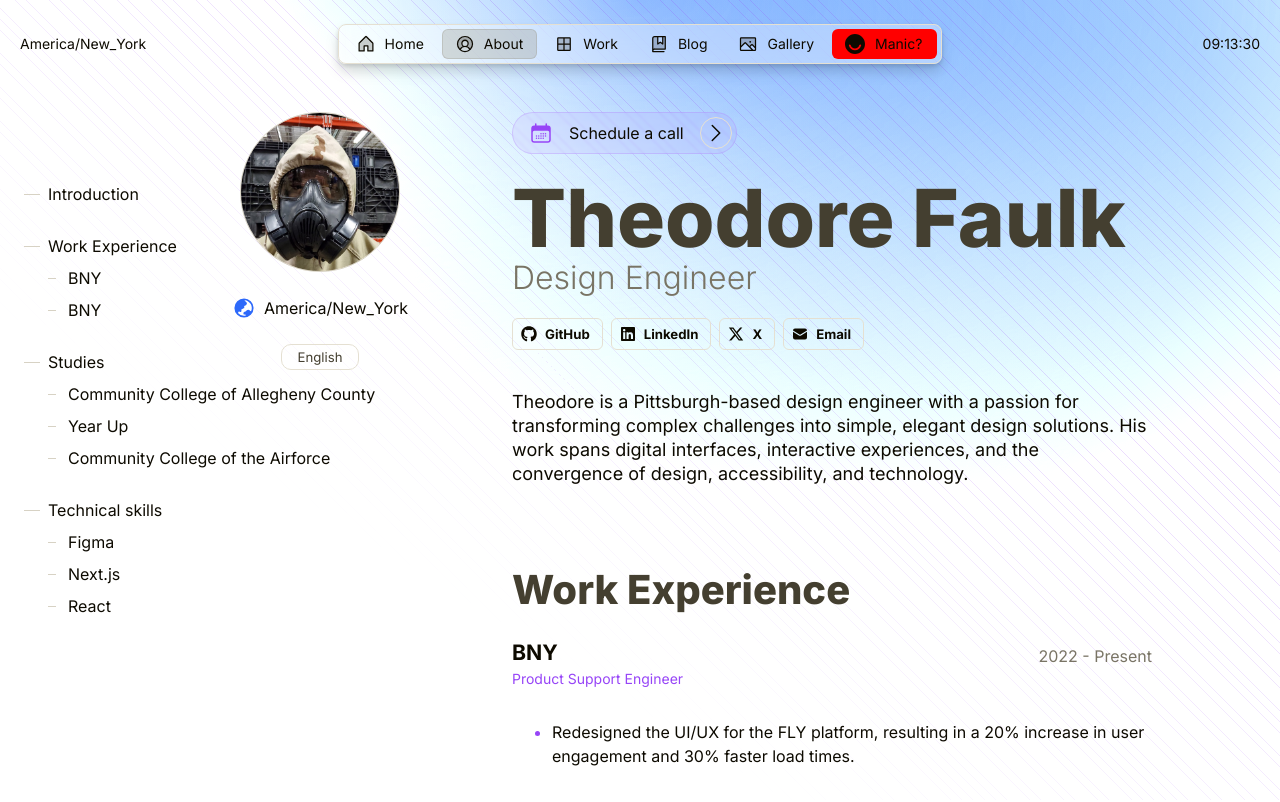
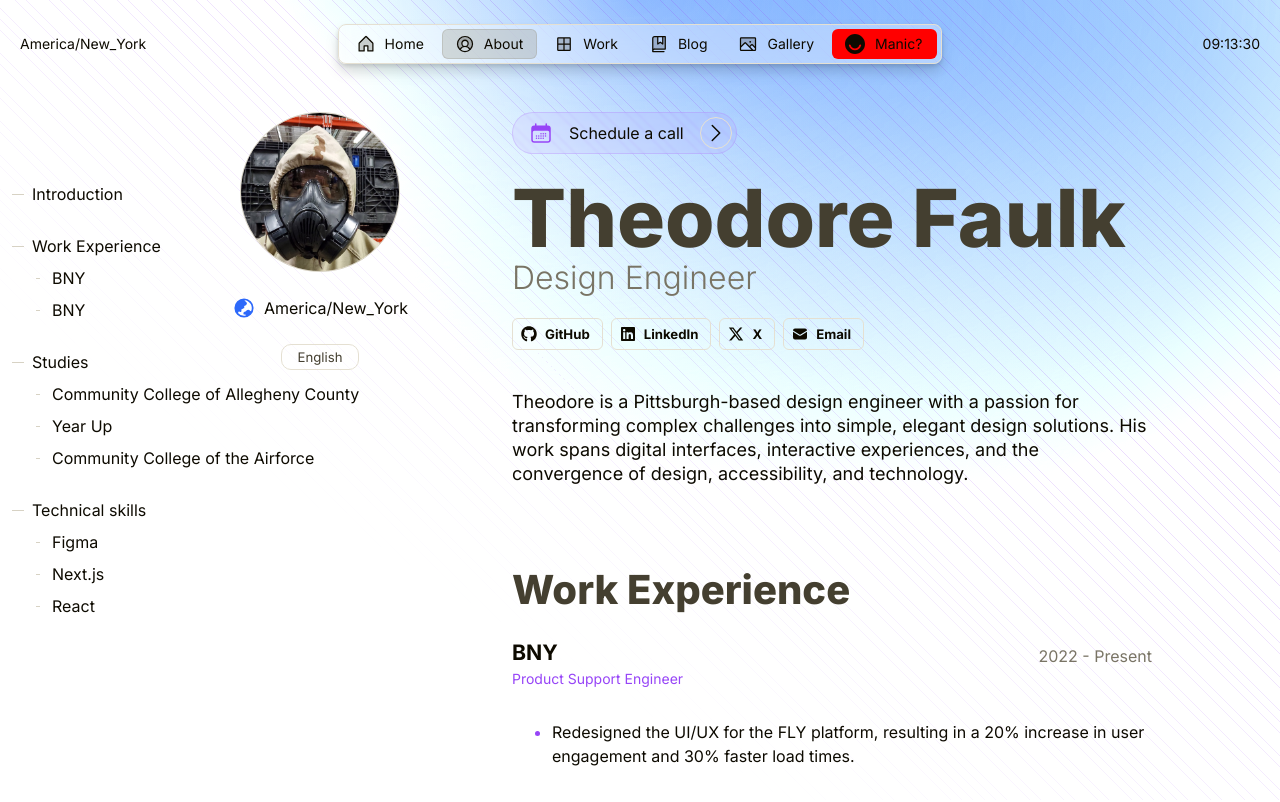
Before and after one commit to DevFaulk/devfaulk, a Next.js app: page /about in a window 1280 px wide. Shown: the top 802 px of the page. Built offline with nearby package versions, Linux system fonts and the light colour scheme.

Commit message:
modify manic page

```diff
--- a/src/app/about/components/TableOfContents.tsx
+++ b/src/app/about/components/TableOfContents.tsx
@@ -18,7 +18,10 @@ interface TableOfContentsProps {
 	};
 }
 
-const TableOfContents: React.FC<TableOfContentsProps> = ({ structure, about }) => {
+const TableOfContents: React.FC<TableOfContentsProps> = ({
+	structure,
+	about,
+}) => {
 	const scrollTo = (id: string, offset: number) => {
 		const element = document.getElementById(id);
 		if (element) {
@@ -40,13 +43,15 @@ const TableOfContents: React.FC<TableOfContentsProps> = ({ structure, about }) =
 				left: '0',
 				top: '50%',
 				transform: 'translateY(-50%)',
-                whiteSpace: 'nowrap'
+				whiteSpace: 'nowrap',
 			}}
 			position="fixed"
-            paddingLeft="24" gap="32"
-            direction="column" hide="s">
+			paddingLeft="12"
+			gap="32"
+			direction="column"
+			hide="s">
 			{structure
-                .filter(section => section.display)
+				.filter((section) => section.display)
 				.map((section, sectionIndex) => (
 					<Flex key={sectionIndex} gap="12" direction="column">
 						<Flex
@@ -55,31 +60,25 @@ const TableOfContents: React.FC<TableOfContentsProps> = ({ structure, about }) =
 							gap="8"
 							alignItems="center"
 							onClick={() => scrollTo(section.title, 80)}>
-                        <Flex
-                            height="1" width="16"
-                            background="neutral-strong">
-                        </Flex>
-                        <Text>
-                            {section.title}
-                        </Text>
+							<Flex height="1" width="12" background="neutral-strong"></Flex>
+							<Text>{section.title}</Text>
 						</Flex>
 						{about.tableOfContent.subItems && (
 							<>
 								{section.items.map((item, itemIndex) => (
-                                <Flex
+									<Flex // Subitems in table of context
 										key={itemIndex}
 										style={{ cursor: 'pointer' }}
 										className={styles.hover}
-                                    gap="12" paddingLeft="24"
+										gap="12"
+										paddingLeft="24"
 										alignItems="center"
 										onClick={() => scrollTo(item, 80)}>
 										<Flex
-                                        height="1" width="8"
-                                        background="neutral-strong">
-                                    </Flex>
-                                    <Text>
-                                        {item}
-                                    </Text>
+											height="1"
+											width="4"
+											background="neutral-strong"></Flex>
+										<Text>{item}</Text>
 									</Flex>
 								))}
 							</>
```
Also changed, not shown: src/app/blog/page.tsx (+8 -15 lines). Lines whose indentation alone changed are shown as unchanged.
